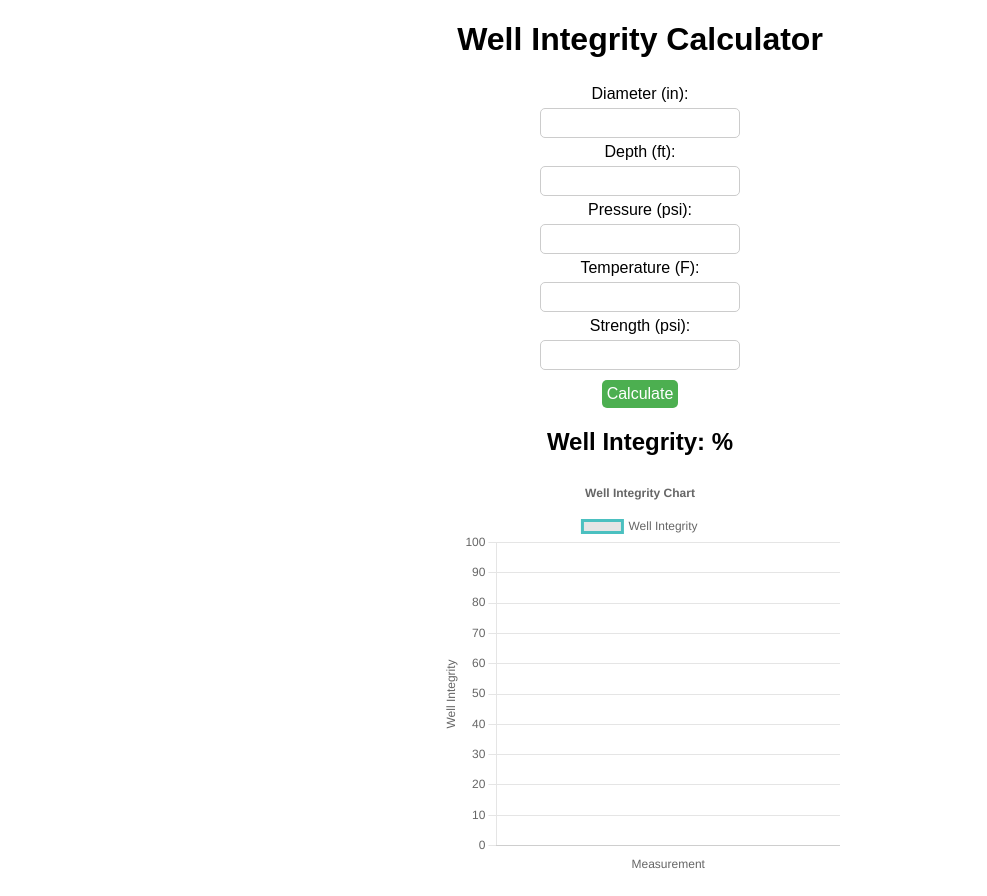
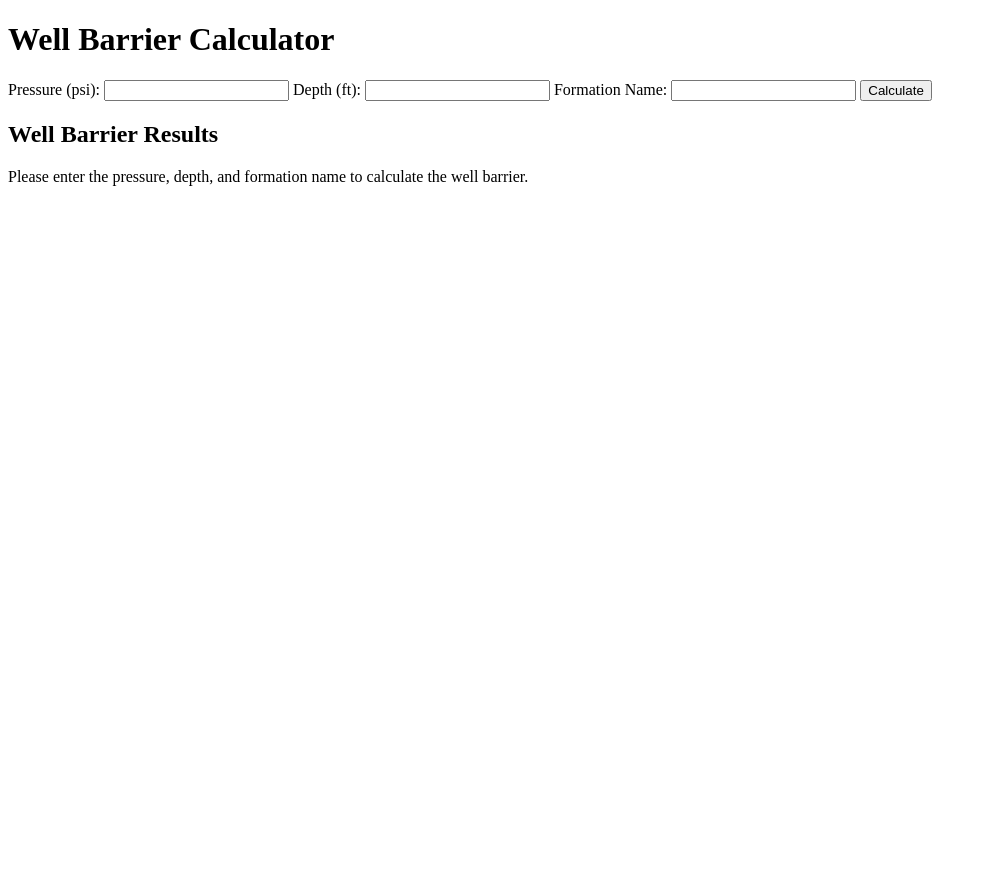
Before and after one commit to sfdcai/wellintegrity, a plain HTML site: page index.html in a window 1280 px wide. Shown: the whole page, without its empty margins (0-987 px from the left). After the commit the page ends 800 px from the top, so only its background shows below. Drawn offline with nearby package versions, Linux system fonts and the light colour scheme.

Commit message:
Update index.html

```diff
--- a/index.html
+++ b/index.html
@@ -1,173 +1,67 @@
 <!DOCTYPE html>
-<html lang="en">
+<html>
 <head>
   <meta charset="UTF-8">
-  <title>Well Integrity Calculator</title>
-  <style>
-    body {
-      font-family: Arial, sans-serif;
-    }
-
-    h1, h2 {
-      text-align: center;
-    }
-
-    form {
-      display: flex;
-      flex-direction: column;
-      align-items: center;
-    }
-
-    label {
-      margin: 5px 0;
-    }
-
-    input {
-      padding: 5px;
-      margin: 0 10px;
-      border-radius: 5px;
-      border: 1px solid #ccc;
-      font-size: 16px;
-      width: 200px;
-      max-width: 100%;
-      box-sizing: border-box;
-    }
-
-    button[type="submit"] {
-      margin-top: 10px;
-      padding: 5px;
-      border-radius: 5px;
-      background-color: #4CAF50;
-      color: white;
-      font-size: 16px;
-      border: none;
-      cursor: pointer;
-    }
-
-    button[type="submit"]:hover {
-      background-color: #3e8e41;
-    }
-
-    canvas {
-      max-width: 100%;
-      display: block;
-      margin: 20px auto;
-    }
-  </style>
+  <title>Well Barrier Calculator</title>
   <script src="https://cdn.jsdelivr.net/npm/chart.js"></script>
 </head>
 <body>
-  <h1>Well Integrity Calculator</h1>
-  <form id="well-integrity-form">
-    <label for="diameter-input">Diameter (in):</label>
-    <input type="number" id="diameter-input" step="0.01" required>
+  <h1>Well Barrier Calculator</h1>
+  <form>
+    <label for="pressure-input">Pressure (psi):</label>
+    <input type="number" id="pressure-input" step="0.01" required>
     <label for="depth-input">Depth (ft):</label>
     <input type="number" id="depth-input" step="0.01" required>
-    <label for="pressure-input">Pressure (psi):</label>
-    <input type="number" id="pressure-input" step="0.01" required>
-    <label for="temperature-input">Temperature (F):</label>
-    <input type="number" id="temperature-input" step="0.01" required>
-    <label for="strength-input">Strength (psi):</label>
-    <input type="number" id="strength-input" step="0.01" required>
-    <button type="submit">Calculate</button>
+    <label for="formation-input">Formation Name:</label>
+    <input type="text" id="formation-input" required>
+    <button type="button" onclick="calculateWellBarrier()">Calculate</button>
   </form>
-  <h2 style="text-align: center;">Well Integrity: <span id="well-integrity-output"></span>%</h2>
-  <canvas id="well-integrity-chart" width="400" height="400"></canvas>
+  <h2>Well Barrier Results</h2>
+  <p id="well-barrier-results">Please enter the pressure, depth, and formation name to calculate the well barrier.</p>
+  <canvas id="well-barrier-chart"></canvas>
   <script>
-    // Put the JavaScript code here
+    function calculateWellBarrier() {
+      // Get user input values
+      const pressure = parseFloat(document.getElementById('pressure-input').value);
+      const depth = parseFloat(document.getElementById('depth-input').value);
+      const formation = document.getElementById('formation-input').value;
 
-    // Put the JavaScript code here
-  // Get references to the form, input fields, and chart element
-const wellIntegrityForm = document.getElementById('well-integrity-form');
-const diameterInput = document.getElementById('diameter-input');
-const depthInput = document.getElementById('depth-input');
-const pressureInput = document.getElementById('pressure-input');
-const temperatureInput = document.getElementById('temperature-input');
-const strengthInput = document.getElementById('strength-input');
-const wellIntegrityChart = document.getElementById('well-integrity-chart').getContext('2d');
+      // Calculate well barrier
+      const wellBarrier = pressure * depth;
 
-// Define a function to calculate the well integrity
-function calculateWellIntegrity() {
-  // Get the input values from the form
-  const diameter = parseFloat(diameterInput.value);
-  const depth = parseFloat(depthInput.value);
-  const pressure = parseFloat(pressureInput.value);
-  const temperature = parseFloat(temperatureInput.value);
-  const strength = parseFloat(strengthInput.value);
+      // Update results element with well barrier
+      const resultsElement = document.getElementById('well-barrier-results');
+      resultsElement.textContent = `The well barrier for formation ${formation} is ${wellBarrier.toFixed(2)} psi-ft.`;
 
-  // Calculate the hoop stress
-  const hoopStress = (2 * pressure * diameter) / (2 * strength - diameter);
-
-  // Calculate the well integrity
-  const wellIntegrity = (hoopStress / (0.87 * strength)) * (depth / diameter) * (0.78 + 0.22 * Math.exp(-0.15 * temperature));
-
-  // Display the well integrity in the output element
-  document.getElementById('well-integrity-output').innerText = wellIntegrity.toFixed(2);
-
-  // Update the chart data and display the chart
-  updateChart(wellIntegrity);
-}
-
-// Define a function to update the chart data and display the chart
-function updateChart(wellIntegrity) {
-  // Get the existing chart data and update it with the new well integrity value
-  const chartData = wellIntegrityChart.data.datasets[0].data;
-  chartData.push(wellIntegrity);
-
-  // Redraw the chart with the updated data
-  wellIntegrityChart.update();
-}
-
-// Define the initial chart configuration
-const chartConfig = {
-  type: 'line',
+      // Generate well barrier diagram
+      const ctx = document.getElementById('well-barrier-chart').getContext('2d');
+      const chart = new Chart(ctx, {
+        type: 'horizontalBar',
         data: {
+          labels: [formation],
           datasets: [{
-      label: 'Well Integrity',
-      data: [],
-      fill: false,
-      borderColor: 'rgb(75, 192, 192)',
-      tension: 0.1
+            label: 'Well Barrier',
+            data: [wellBarrier],
+            backgroundColor: 'rgba(54, 162, 235, 0.2)',
+            borderColor: 'rgba(54, 162, 235, 1)',
+            borderWidth: 1
           }]
         },
         options: {
-    responsive: true,
-    plugins: {
-      legend: {
-        position: 'top',
+          scales: {
+            xAxes: [{
+              ticks: {
+                beginAtZero: true
+              }
+            }]
           },
           title: {
             display: true,
-        text: 'Well Integrity Chart'
-      }
-    },
-    scales: {
-      x: {
-        title: {
-          display: true,
-          text: 'Measurement'
-        }
-      },
-      y: {
-        title: {
-          display: true,
-          text: 'Well Integrity'
-        },
-        suggestedMin: 0,
-        suggestedMax: 100
+            text: 'Well Barrier Diagram'
           }
         }
+      });
     }
-};
-
-// Create the chart with the initial configuration
-const wellIntegrityLineChart = new Chart(wellIntegrityChart, chartConfig);
-
-// Add an event listener to the form submit button to trigger the calculation
-wellIntegrityForm.addEventListener('submit', function(event) {
-  event.preventDefault();
-  calculateWellIntegrity();
-});
   </script>
 </body>
 </html>
```
Lines whose indentation alone changed are shown as unchanged.
